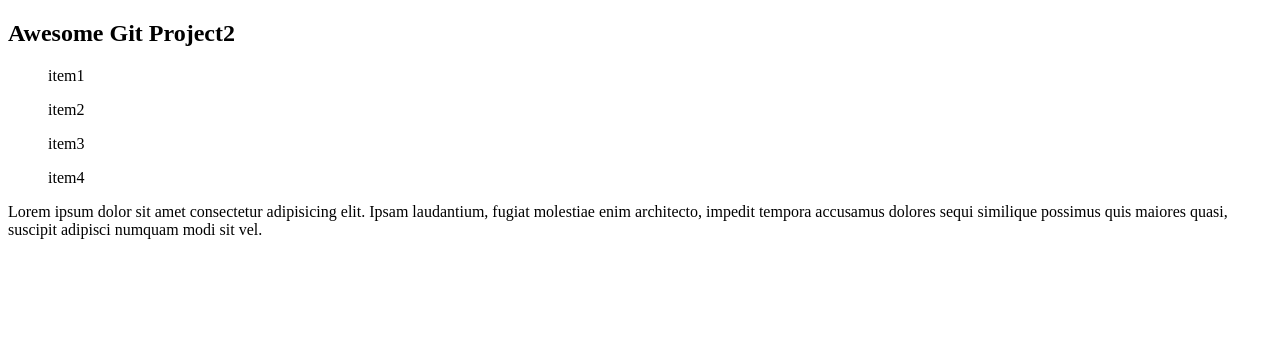
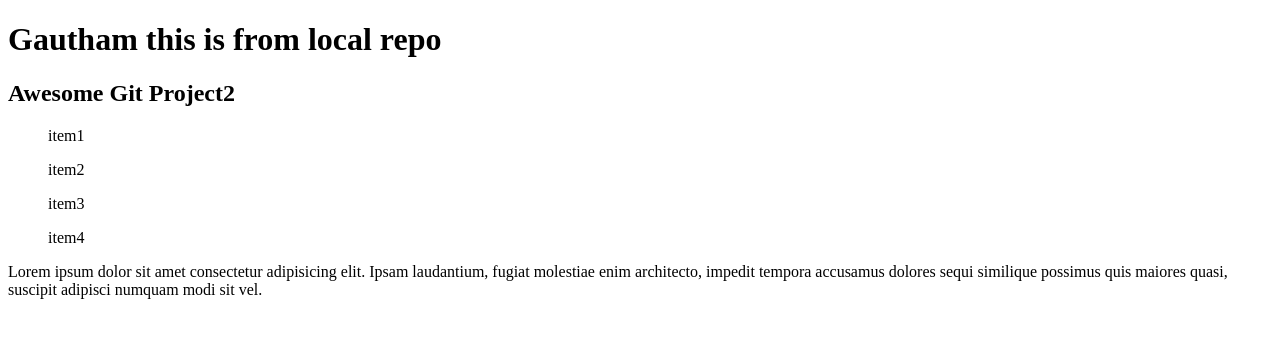
Before and after one commit to gautham093/TRAX13, a plain HTML site: page index.html in a window 1280 px wide. Drawn offline with Linux system fonts and the light colour scheme.

Commit message:
added h1 tag

```diff
--- a/index.html
+++ b/index.html
@@ -6,6 +6,7 @@
   <title>Git Project2</title>
 </head>
 <body>
+  <h1>Gautham this is from local repo</h1>
   <h2>Awesome Git Project2</h2>
   <ul>item1</ul>
   <ul>item2</ul>
```
